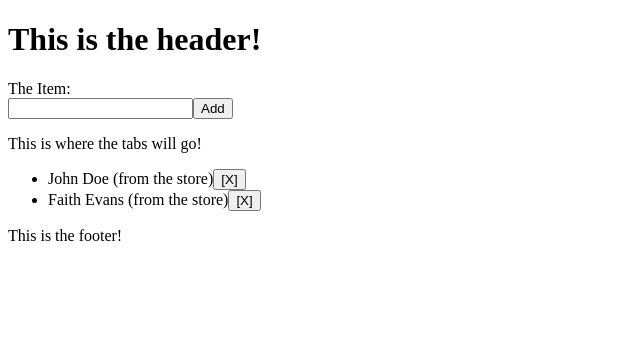
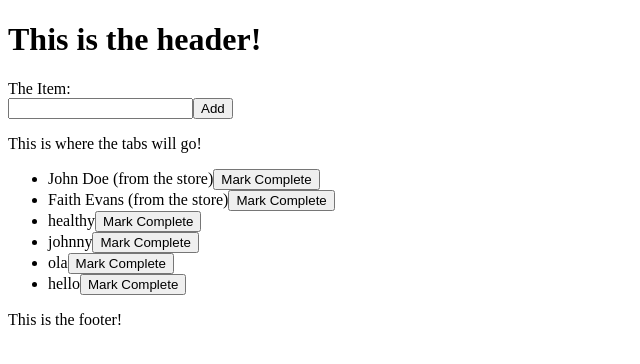
Before and after one commit to bradcammon/to-do-it, a Vue app: page / in a window 1280 px wide. Shown: the top 364 px of the page, without its empty margins (0-640 px from the left). Built offline with nearby package versions, Linux system fonts and the light colour scheme; data requests are answered from the project's data file.

Commit message:
Filling store from api and pushing new items to api

```diff
--- /dev/null
+++ b/db.json
@@ -0,0 +1,61 @@
+{
+  "posts": [
+    {
+      "id": "1",
+      "title": "a title",
+      "views": 100
+    },
+    {
+      "id": "2",
+      "title": "another title",
+      "views": 200
+    }
+  ],
+  "comments": [
+    {
+      "id": "1",
+      "text": "a comment about post 1",
+      "postId": "1"
+    },
+    {
+      "id": "2",
+      "text": "another comment about post 1",
+      "postId": "1"
+    }
+  ],
+  "profile": {
+    "name": "typicode"
+  },
+  "items": [
+    {
+      "name": "John Doe (from the store)",
+      "completed": false,
+      "id": "4ff65e0a-c338-454e-89da-39d83f4e6c06"
+    },
+    {
+      "name": "Faith Evans (from the store)",
+      "completed": false,
+      "id": "3d1e4d2b-d402-4928-9c06-7a1a8b8d85a4"
+    },
+    {
+      "id": "e42a0555-2379-433d-8209-ec8c37be0a1d",
+      "name": "healthy",
+      "completed": false
+    },
+    {
+      "id": "c71ee5d6-313d-44f4-bd18-c003d3501dc1",
+      "name": "johnny",
+      "completed": false
+    },
+    {
+      "id": "18133260-9aeb-4261-977a-8ba2f2c0a3ac",
+      "name": "ola",
+      "completed": false
+    },
+    {
+      "id": "a2eb7f3a-a484-4fc6-ae9a-c8b5a9afdc7b",
+      "name": "hello",
+      "completed": false
+    }
+  ]
+}
--- a/package.json
+++ b/package.json
@@ -21,6 +21,7 @@
     "@vue/eslint-config-prettier": "^9.0.0",
     "eslint": "^8.57.0",
     "eslint-plugin-vue": "^9.23.0",
+    "json-server": "^1.0.0-beta.0",
     "prettier": "^3.2.5",
     "vite": "^5.2.8"
   }
--- a/src/components/ToDoCreate.vue
+++ b/src/components/ToDoCreate.vue
@@ -7,13 +7,13 @@ let toDo = useToDoStore()
 let toDoItem = ref('')
 
 function add() {
-  //   localStorage.setItem('toDoItem', toDoItem.value)
   toDo.items.push({
     name: toDoItem.value,
     completed: false,
-    id: toDo.items.length + 1
+    id: toDo.generateUUID()
   })
-  console.log(toDo.items)
+
+  toDo.sendToDoToServer(toDoItem.value)
   toDoItem.value = ''
 }
 </script>
--- a/src/components/ToDoList.vue
+++ b/src/components/ToDoList.vue
@@ -3,7 +3,7 @@ import ToDoListItem from './ToDoListItem.vue'
 import { useToDoStore } from '@/stores/ToDoStore'
 
 let toDo = useToDoStore()
-console.log(toDo.items[0])
+// console.log(toDo.items[0])
 </script>
 
 <template>
--- a/src/components/ToDoListItem.vue
+++ b/src/components/ToDoListItem.vue
@@ -6,10 +6,10 @@
 // import { ref } from 'vue'
 defineProps({
   name: String,
-  id: Number,
+  id: String,
   item: Object
 })
-
+//TODO: Move this logic to the Store?
 function toggleComplete(item) {
   item.completed = !item.completed
   // alert(item.name + item.id + 'Complete: ' + item.completed)
@@ -17,7 +17,9 @@ function toggleComplete(item) {
 </script>
 
 <template>
-  <li v-if="!item.completed">{{ item.name }}<button @click="toggleComplete(item)">[X]</button></li>
+  <li v-if="!item.completed">
+    {{ item.name }}<button @click="toggleComplete(item)">Mark Complete</button>
+  </li>
 </template>
 
 <style>
--- a/src/stores/ToDoStore.js
+++ b/src/stores/ToDoStore.js
@@ -1,20 +1,35 @@
 import { defineStore } from 'pinia'
+const apiUrl = 'http://localhost:3000/items'
 
 export let useToDoStore = defineStore('toDo', {
   state() {
     return {
-      items: [
-        {
-          name: 'John Doe (from the store)',
-          completed: false,
-          id: 1
+      items: []
+    }
+  },
+  actions: {
+    async fill() {
+      const response = await fetch(apiUrl)
+      const items = await response.json()
+      this.items = items
+    },
+    async sendToDoToServer(toDoSubject) {
+      const data = {
+        name: toDoSubject,
+        completed: false,
+        id: this.generateUUID()
+      }
+      const response = await fetch(apiUrl, {
+        method: 'POST',
+        headers: {
+          'Content-Type': 'application/json'
         },
-        {
-          name: 'Faith Evans (from the store)',
-          completed: false,
-          id: 2
-        }
-      ]
+        body: JSON.stringify(data)
+      })
+      console.log(response)
+    },
+    generateUUID() {
+      return self.crypto.randomUUID()
     }
   }
 })
--- a/src/views/ToDoView.vue
+++ b/src/views/ToDoView.vue
@@ -4,6 +4,10 @@ import ToDoCreate from '@/components/ToDoCreate.vue'
 import ToDoTabs from '@/components/ToDoTabs.vue'
 import ToDoList from '@/components/ToDoList.vue'
 import ToDoFooter from '@/components/ToDoFooter.vue'
+import { useToDoStore } from '@/stores/ToDoStore'
+let toDo = useToDoStore()
+toDo.fill()
+// toDo.init()
 </script>
 
 <template>
```
Also changed, not shown: 1 other file (tests, documents, lock files or other folders).
